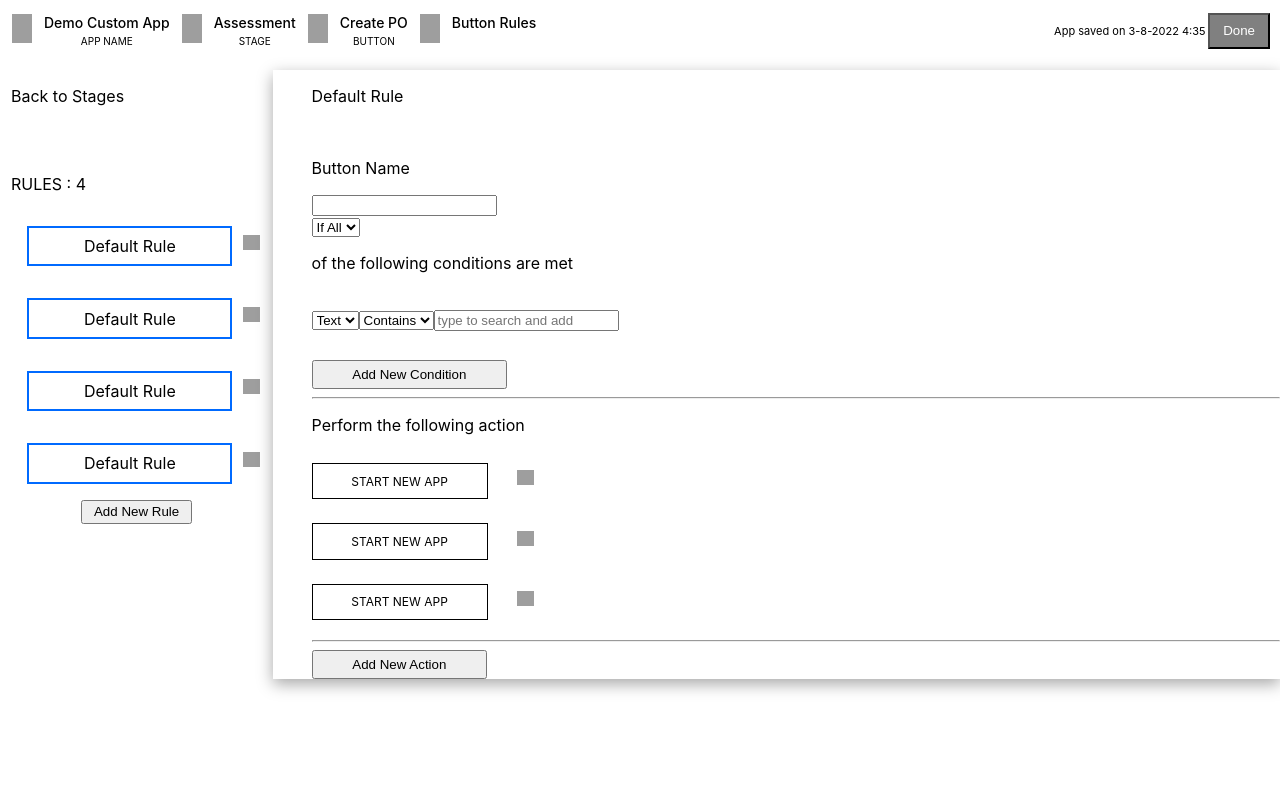
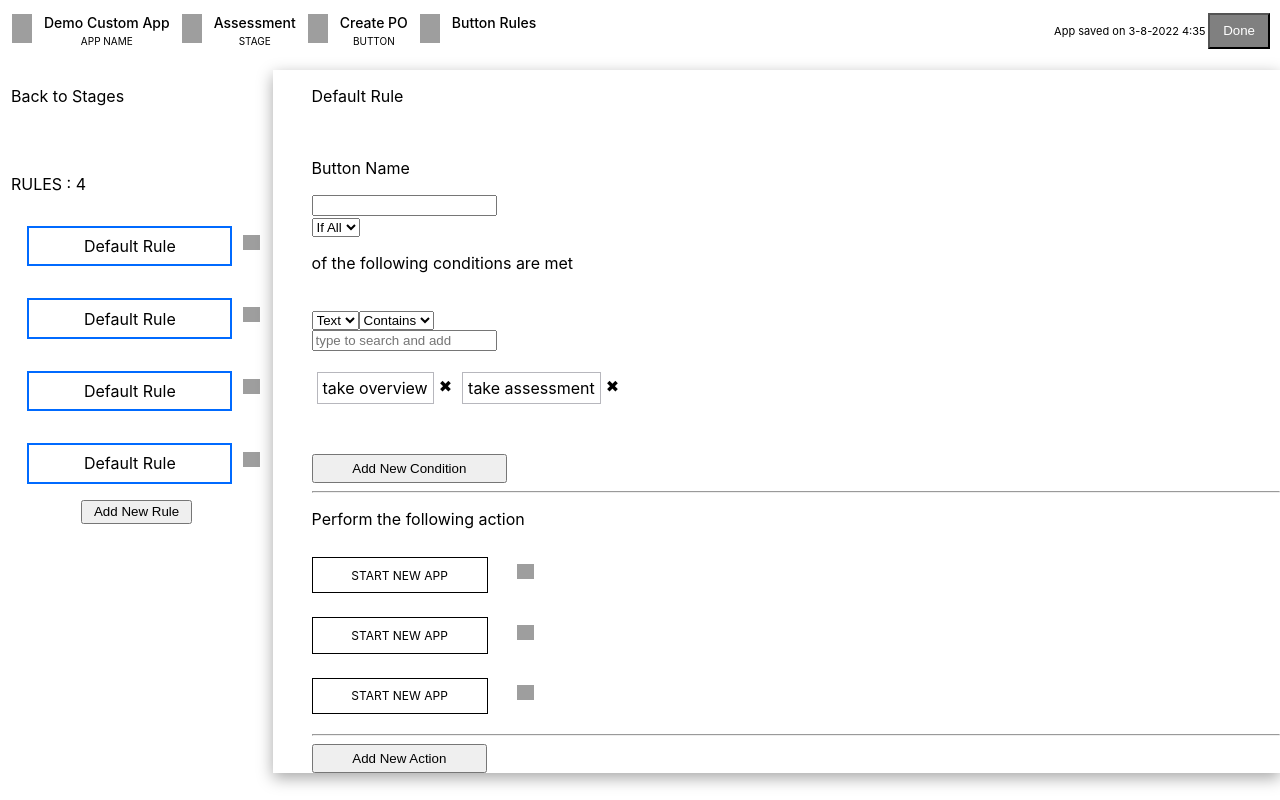
Before and after one commit to anushka3002/Rule-Dashboard, a React (Vite) app: page / in a window 1280 px wide. Both pictures are taken after a click on the button "Edit". Built offline with nearby package versions, Linux system fonts and the light colour scheme; data requests are answered from the project's data file; grey boxes are pictures that could not be loaded.

Commit message:
given the condition adding functionality

```diff
--- a/db.json
+++ b/db.json
@@ -30,5 +30,15 @@
       "action": "START NEW APP",
       "id": 17
     }
+  ],
+  "conditionArray": [
+    {
+      "condition": "take overview",
+      "id": 3
+    },
+    {
+      "condition": "take assessment",
+      "id": 4
+    }
   ]
 }
--- a/src/App.css
+++ b/src/App.css
@@ -118,3 +118,21 @@
 button:disabled{
   cursor:not-allowed
 }
+#conditionSpace{
+  display: flex;
+}
+#conditionSpace>div{
+  margin: 5px;
+  display: flex;
+}
+#conditionName{
+  padding:5px;
+  border:1px solid rgb(183, 183, 189);
+}
+#cross{
+  margin-top: 20px;
+  margin-left: 5px;
+}
+#cross:hover{
+  cursor: pointer;
+}
--- a/src/App.jsx
+++ b/src/App.jsx
@@ -24,6 +24,10 @@ function App() {
   const [time,setTime]=useState("4:35")
   const [date,setDate]=useState("3-8-2022")
   const [disableOnSave,setDisableOnSave]=useState(false)
+  const [condition,setCondition]=useState({
+    "condition":""
+  })
+  const [storeCondition,setStoreCondition]=useState([])
 
 
   const addRule=(e)=>{
@@ -79,14 +83,14 @@ function App() {
     axios.get("http://localhost:8080/actionArray").then((res)=>{
       setActionData(res.data)
       setActionNum(res.data.length)
-      console.log("action")
+      // console.log("action")
       if(res.data.length>=5){
         setActionButton(true)
       }
       else{
         setActionButton(false)
       }
-      console.log(res.data)
+      // console.log(res.data)
     }).catch((err)=>{
       console.log(err)
     })
@@ -106,6 +110,7 @@ function App() {
   let today = new Date();
   let newDate = today.getDate()+"-"+(today.getMonth()+1)+"-"+today.getFullYear();
   let newTime= new Date().toLocaleTimeString([], {hour: '2-digit', minute:'2-digit'})
+
   const NotEditable=()=>{
     setToggle(0)
     setShow("none")
@@ -121,6 +126,33 @@ function App() {
   }
 
 
+  const handleCondition=(e)=>{
+    setCondition({...condition,[e.target.className]:e.target.value})
+  }
+
+  const handleConditionSubmit=(e)=>{
+    e.preventDefault()
+    axios.post("http://localhost:8080/conditionArray",condition).then(()=>{
+      setCondition({
+        "condition":""
+      })
+      console.log(condition)
+    }).then(()=>{
+      getCondition()
+    })
+  }
+
+  const getCondition=()=>{
+    axios.get("http://localhost:8080/conditionArray").then((res)=>{
+      setStoreCondition(res.data)
+    }).catch((err)=>{
+      console.log(err)
+    })
+  }
+
+  useEffect(()=>{
+    getCondition()
+  },[])
 
 
 
@@ -211,9 +243,30 @@ function App() {
         <select>
           <option>Contains</option>
         </select>
-        <input type="search" placeholder='type to search and add'></input>
-        <br/>
-          <button style={{display:show}} id="conditionButton">Add New Condition</button>
+        <input className='condition'
+        disabled={disableOnSave}
+        style={{display:show}}
+        onChange={handleCondition}
+        value={condition.condition}
+        type="search" placeholder='type to search and add'></input>
+        <div id="conditionSpace">
+        {storeCondition.map((con)=>
+        <div key={con.id}>
+          <p id="conditionName">{con.condition}</p>
+          <p id="cross"
+          style={{display:show}}
+          onClick={()=>{
+            axios.delete(`http://localhost:8080/conditionArray/${con.id}`).then(res=>{
+            getCondition();
+            })
+        }}
+          >✖</p>
+        </div>
+        )}
+        </div>
+          <button
+          onClick={handleConditionSubmit}
+           style={{display:show}} id="conditionButton">Add New Condition</button>
           <hr></hr>
 
 
```
